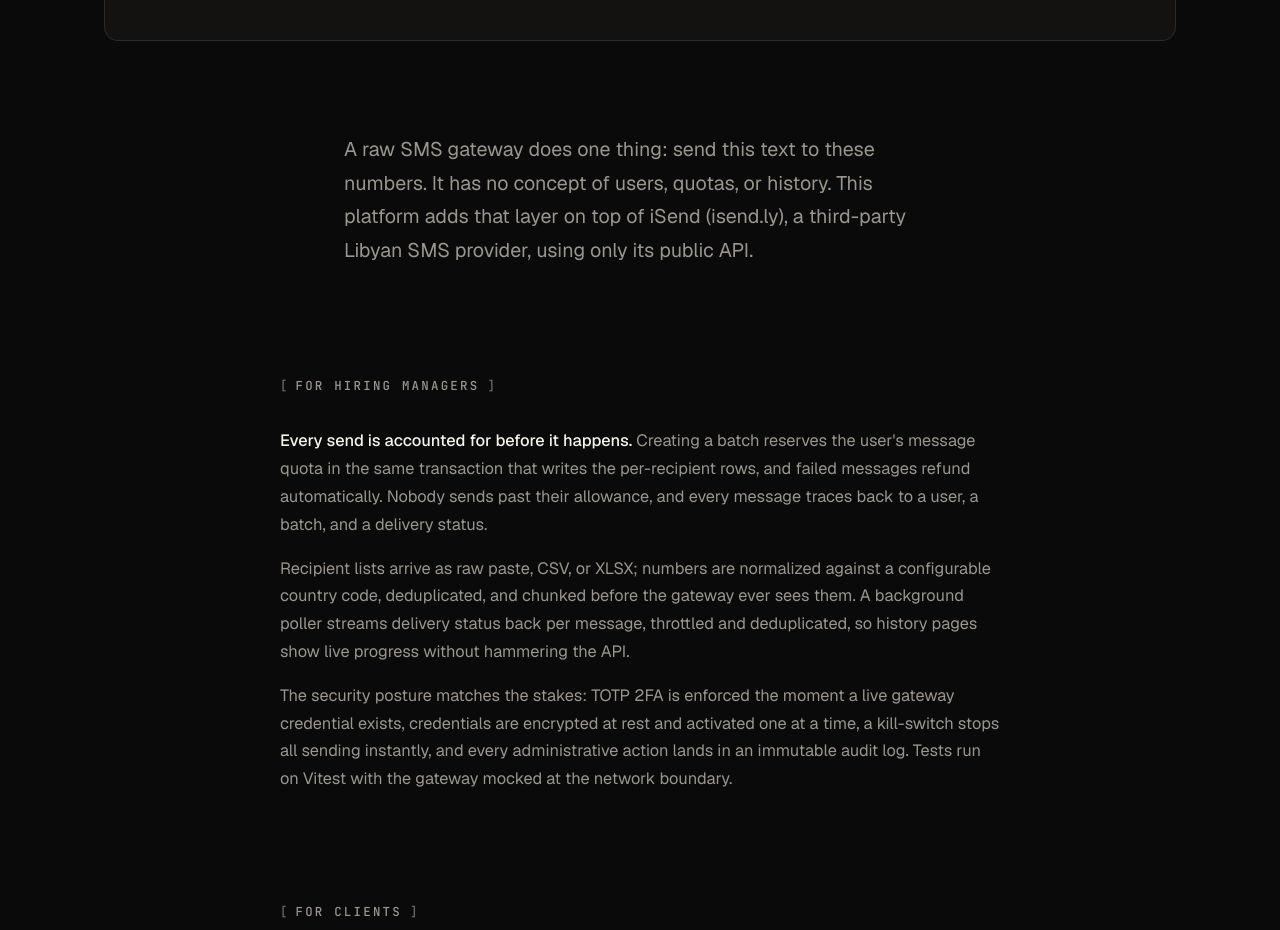
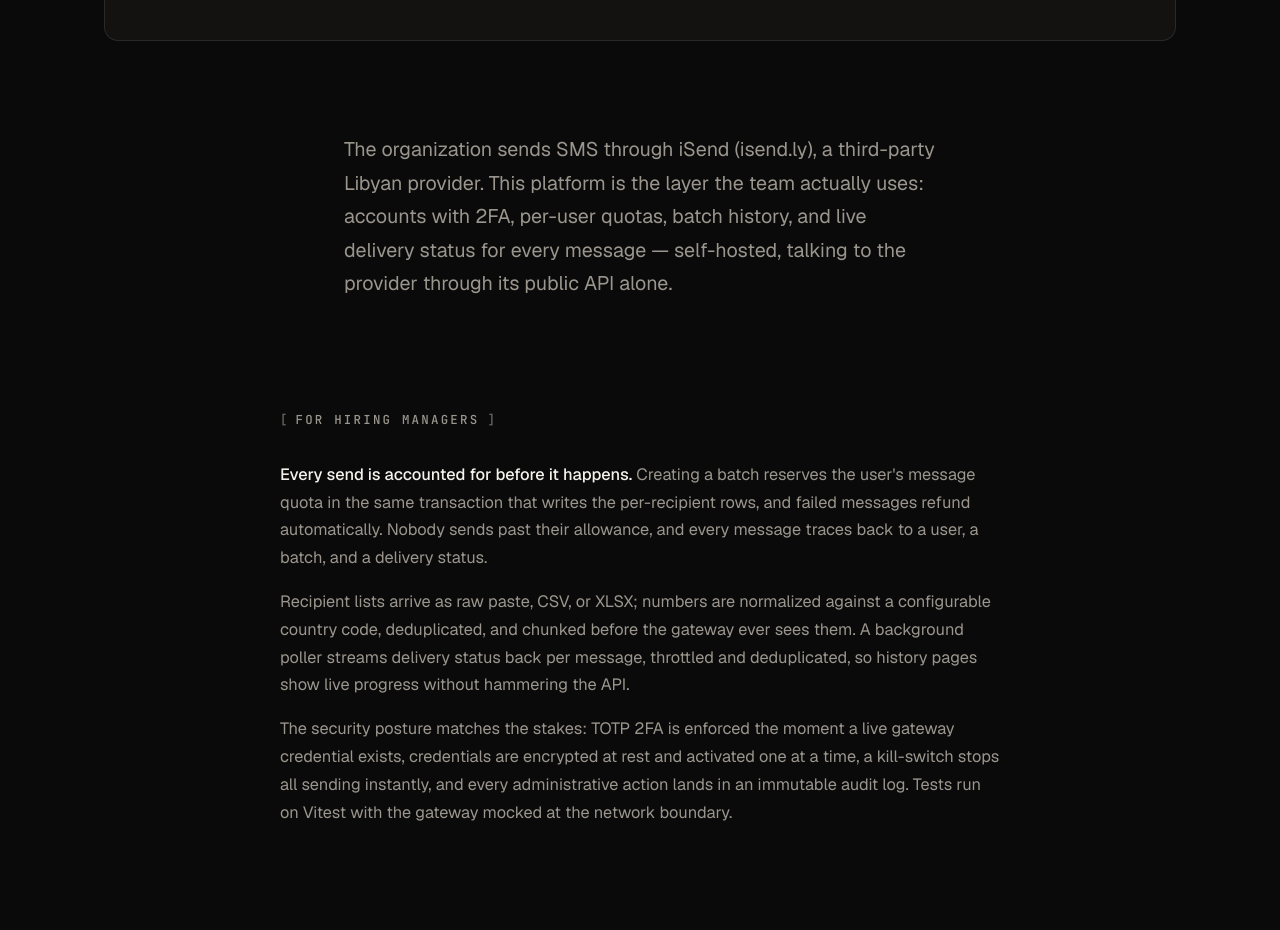
Before and after one commit to AbduMurad/mysite, a Next.js app: page /work/isend in a window 1280 px wide. Shown: the part 1020-1950 px from the top of the page. Built offline with nearby package versions, Linux system fonts and the light colour scheme.

Commit message:
iSend hook: state what it is, not what a gateway lacks

```diff
--- a/app/work/isend/page.tsx
+++ b/app/work/isend/page.tsx
@@ -98,10 +98,11 @@ export default function Page() {
       <section className="section">
         <Reveal className="prose wrap">
           <p style={{ fontSize: "var(--text-lg)" }}>
-            A raw SMS gateway does one thing: send this text to these numbers.
-            It has no concept of users, quotas, or history. This platform adds
-            that layer on top of iSend (isend.ly), a third-party Libyan SMS
-            provider, using only its public API.
+            The organization sends SMS through iSend (isend.ly), a third-party
+            Libyan provider. This platform is the layer the team actually
+            uses: accounts with 2FA, per-user quotas, batch history, and live
+            delivery status for every message — self-hosted, talking to the
+            provider through its public API alone.
           </p>
         </Reveal>
       </section>
```
